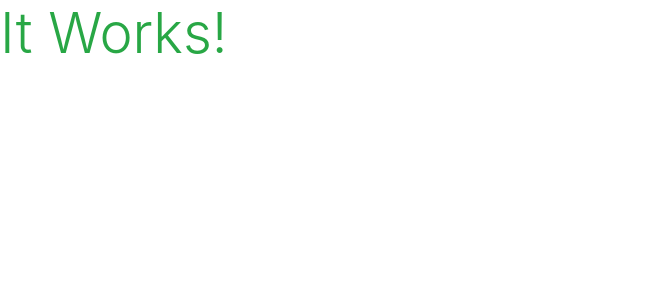
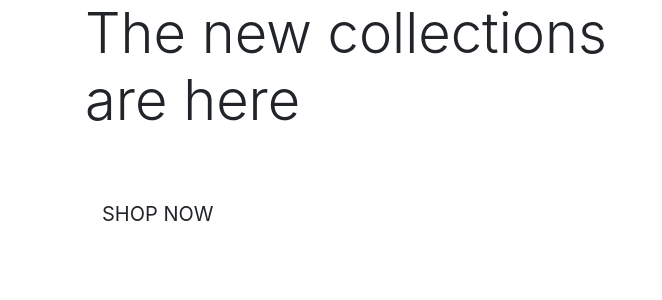
Before and after one commit to KieranSweeden/ms4-walkthrough-project, a Django app: page / in a window 1280 px wide. Shown: the top 300 px of the page, without its empty margins (0-662 px from the left). Run offline with Django 3.2, Linux system fonts and the light colour scheme.

Commit message:
Added home page content

```diff
--- a/boutique_ado/settings.py
+++ b/boutique_ado/settings.py
@@ -64,7 +64,10 @@ TEMPLATES = [
     {
         'BACKEND': 'django.template.backends.django.DjangoTemplates',
         'DIRS': [
+            # adding the route template directories
             os.path.join(BASE_DIR, "templates"),
+
+            # adding our custom allauth directory to template dirs setting
             os.path.join(BASE_DIR, "templates", "allauth")
         ],
         'APP_DIRS': True,
--- a/home/templates/home/index.html
+++ b/home/templates/home/index.html
@@ -1,6 +1,31 @@
 {% extends "base.html" %}
 {% load static %}
 
+{% block page_header %}
+    <div class="container header-container">
+        <div class="row">
+            <div class="col">
+
+            </div>
+        </div>
+    </div>
+{% endblock %}
+
 {% block content%}
-    <h1 class="display-4 text-success">It Works!</h1>
+
+    <div class="container h-100">
+        <div class="row h-100">
+            <div class="col-7 col-md-6 my-auto">
+                <h1 class="display-4 logo-font text-black">
+                    The new collections are here
+                </h1>
+                <div class="my-5">
+                    <a href="" class="shop-now-button btn btn-lg rounded-0 text-uppercase py-3">
+                        Shop Now
+                    </a>
+                </div>
+            </div>
+        </div>
+    </div>
+
 {% endblock %}
```
